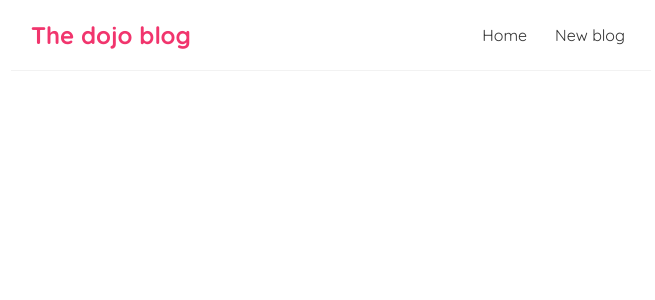
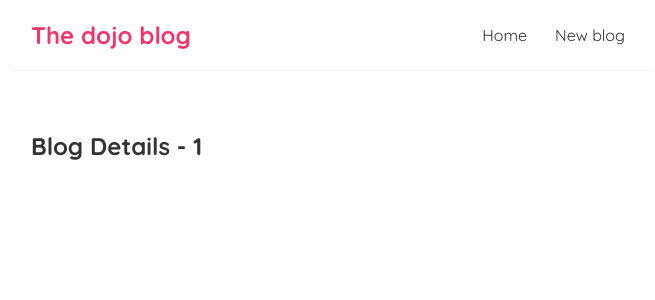
Before and after one commit to RomanAbdurahmanov/Ninja-blog, a React (Create React App) app: page /blogs/1 in a window 1280 px wide. Shown: the top 300 px of the page, without its empty margins (309-964 px from the left). Built offline with nearby package versions, Linux system fonts and the light colour scheme.

Commit message:
Added blog details component with id and Links from home to it

```diff
--- a/src/App.tsx
+++ b/src/App.tsx
@@ -2,6 +2,7 @@
 import Home from './Home'
 import { BrowserRouter as Router, Routes, Route } from 'react-router-dom'
 import Create from './Create'
+import BlogDetails from './BlogDetails'
 
 function App() {
   return (
@@ -12,6 +13,7 @@
           <Routes>
             <Route path='/' element={<Home />} />
             <Route path='/create' element={<Create />} />
+            <Route path='/blogs/:id' element={<BlogDetails />} />
           </Routes>
         </div>
       </div>
--- /dev/null
+++ b/src/BlogDetails.tsx
@@ -0,0 +1,12 @@
+import { useParams } from 'react-router-dom'
+
+function BlogDetails() {
+  const { id } = useParams()
+  return (
+    <div className='blog-details'>
+      <h2>Blog Details - {id}</h2>
+    </div>
+  )
+}
+
+export default BlogDetails
--- a/src/BlogList.tsx
+++ b/src/BlogList.tsx
@@ -1,3 +1,5 @@
+import { Link } from 'react-router-dom'
+
 export interface BlogType {
   title: string
   body: string
@@ -11,8 +13,10 @@
       <h2>{title}</h2>
       {blogs.map((blog) => (
         <div className='blog-preview' key={blog.id}>
-          <h2>{blog.title}</h2>
-          <p>Written by {blog.author}</p>
+          <Link to={`blogs/${blog.id}`}>
+            <h2>{blog.title}</h2>
+            <p>Written by {blog.author}</p>
+          </Link>
         </div>
       ))}
     </div>
--- a/src/index.css
+++ b/src/index.css
@@ -53,3 +53,7 @@
   color: #f1356d;
   margin-bottom: 8px;
 }
+
+.blog-preview a{
+  text-decoration: none;
+}
```
